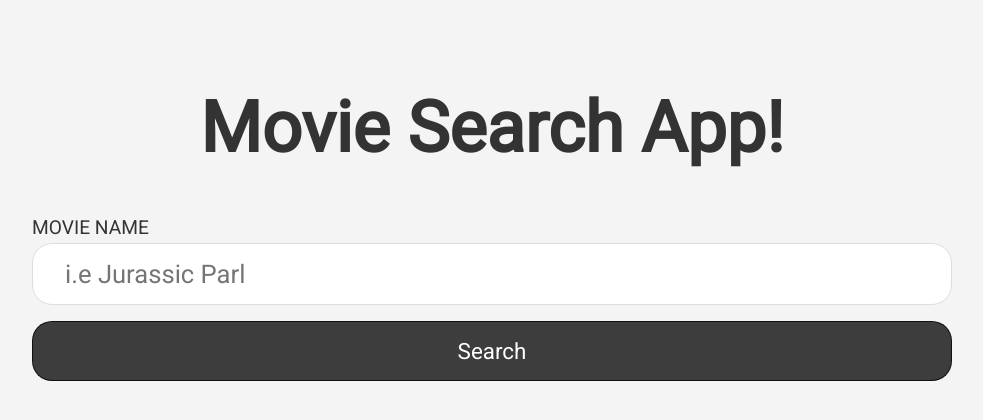
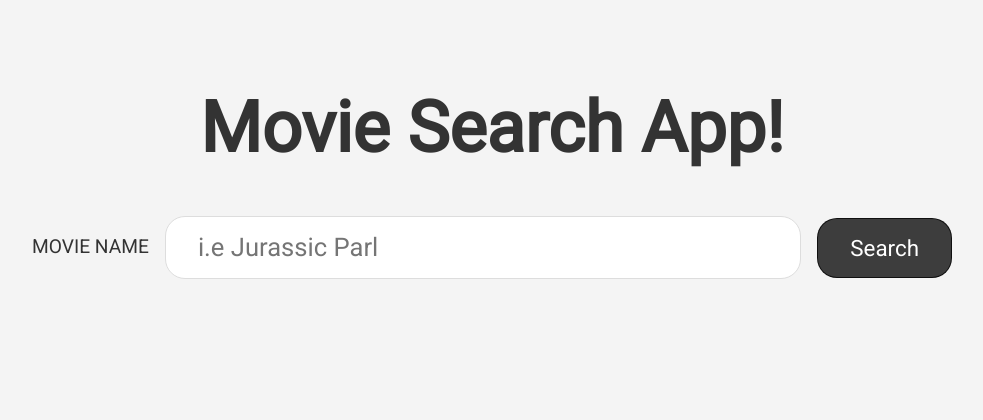
Before and after one commit to CodeJeffreyG/Movie-Search, a React (Create React App) app: page / in a window 1280 px wide. Shown: the top 420 px of the page, without its empty margins (148-1131 px from the left). Built offline with nearby package versions, Linux system fonts and the light colour scheme.

Commit message:
MediaQ for mobile < 786px

```diff
--- a/src/index.css
+++ b/src/index.css
@@ -63,3 +63,15 @@ small {
 .button:hover {
   background-color: rgba(0, 0, 0, 0.85);
 }
+
+@media (min-width: 786px) {
+  .form {
+    grid-template-columns: auto 1fr auto;
+    grid-gap: 1rem;
+    align-items: center;
+  }
+
+  .input {
+    margin-bottom: 0;
+  }
+}
```
